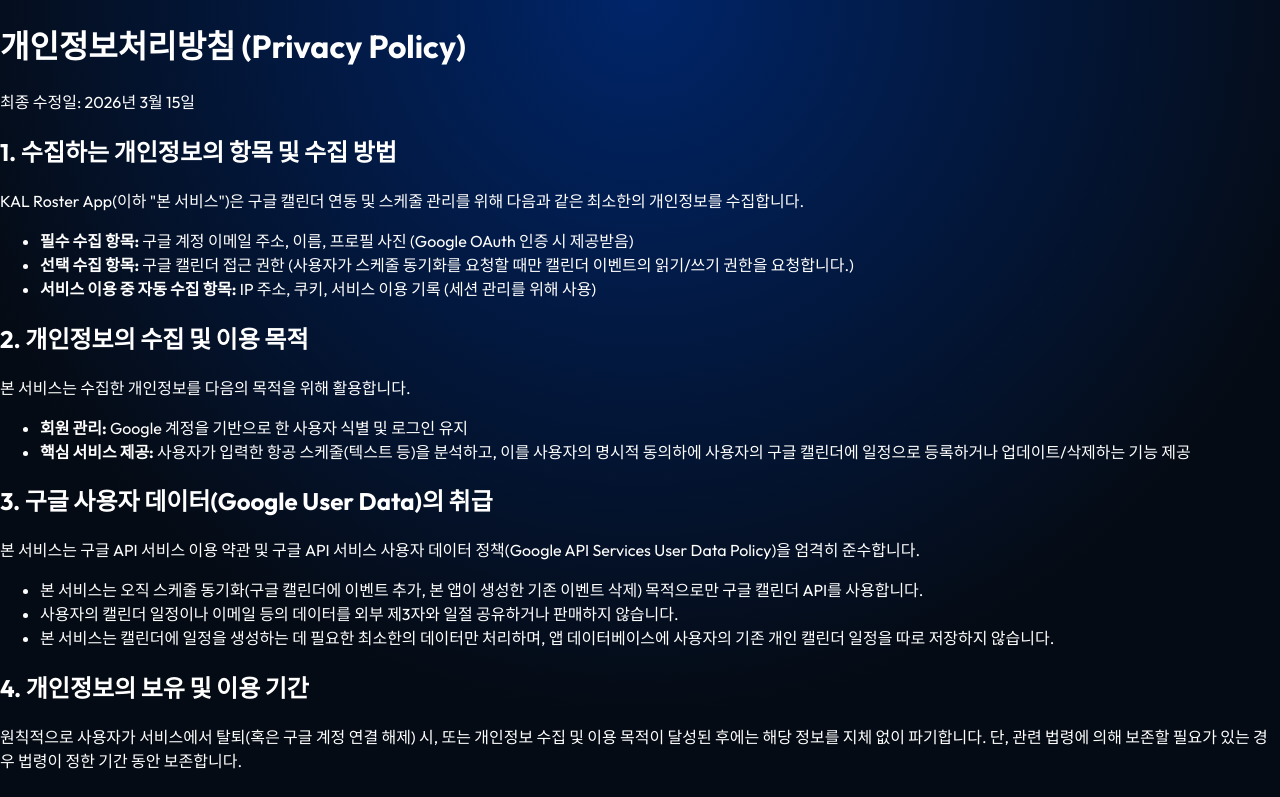
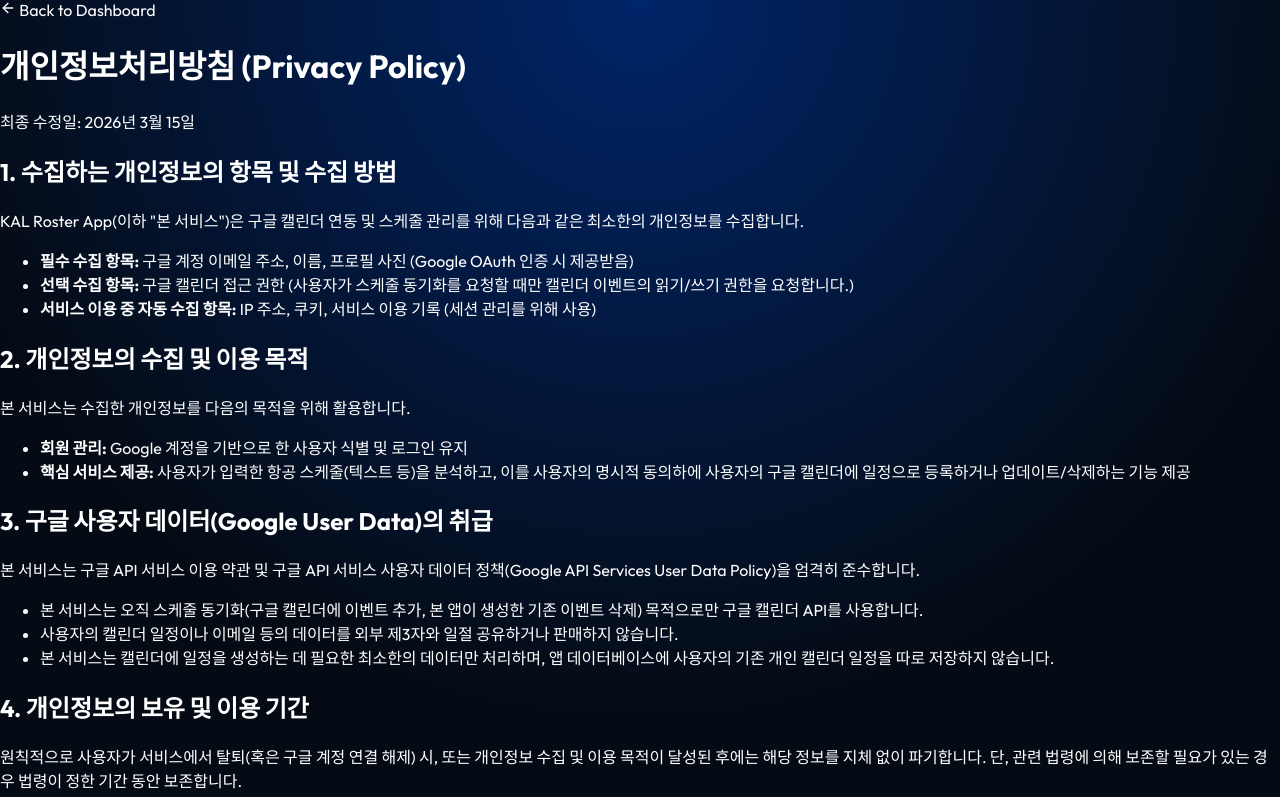
Before and after one commit to cryptoviper1/kal-roster-app, a Next.js app: page /privacy in a window 1280 px wide. Shown: the top 797 px of the page. Built offline with nearby package versions, Linux system fonts and the light colour scheme.

Commit message:
Add Back to Dashboard buttons on policy pages

```diff
--- a/src/app/privacy/page.tsx
+++ b/src/app/privacy/page.tsx
@@ -1,8 +1,14 @@
 import React from 'react';
+import Link from 'next/link';
+import { ArrowLeft } from 'lucide-react';
 
 export default function PrivacyPolicy() {
   return (
     <div className="max-w-4xl mx-auto py-12 px-4 sm:px-6 lg:px-8">
+      <Link href="/dashboard" className="inline-flex items-center gap-2 text-blue-400 hover:text-blue-300 mb-6 transition-colors" style={{ textDecoration: 'none' }}>
+        <ArrowLeft size={16} /> Back to Dashboard
+      </Link>
+
       <h1 className="text-3xl font-extrabold text-gray-900 tracking-tight sm:text-4xl mb-8">
         개인정보처리방침 (Privacy Policy)
       </h1>
--- a/src/app/terms/page.tsx
+++ b/src/app/terms/page.tsx
@@ -1,8 +1,14 @@
 import React from 'react';
+import Link from 'next/link';
+import { ArrowLeft } from 'lucide-react';
 
 export default function TermsOfService() {
   return (
     <div className="max-w-4xl mx-auto py-12 px-4 sm:px-6 lg:px-8">
+      <Link href="/dashboard" className="inline-flex items-center gap-2 text-blue-400 hover:text-blue-300 mb-6 transition-colors" style={{ textDecoration: 'none' }}>
+        <ArrowLeft size={16} /> Back to Dashboard
+      </Link>
+
       <h1 className="text-3xl font-extrabold text-gray-900 tracking-tight sm:text-4xl mb-8">
         서비스 이용약관 (Terms of Service)
       </h1>
```
